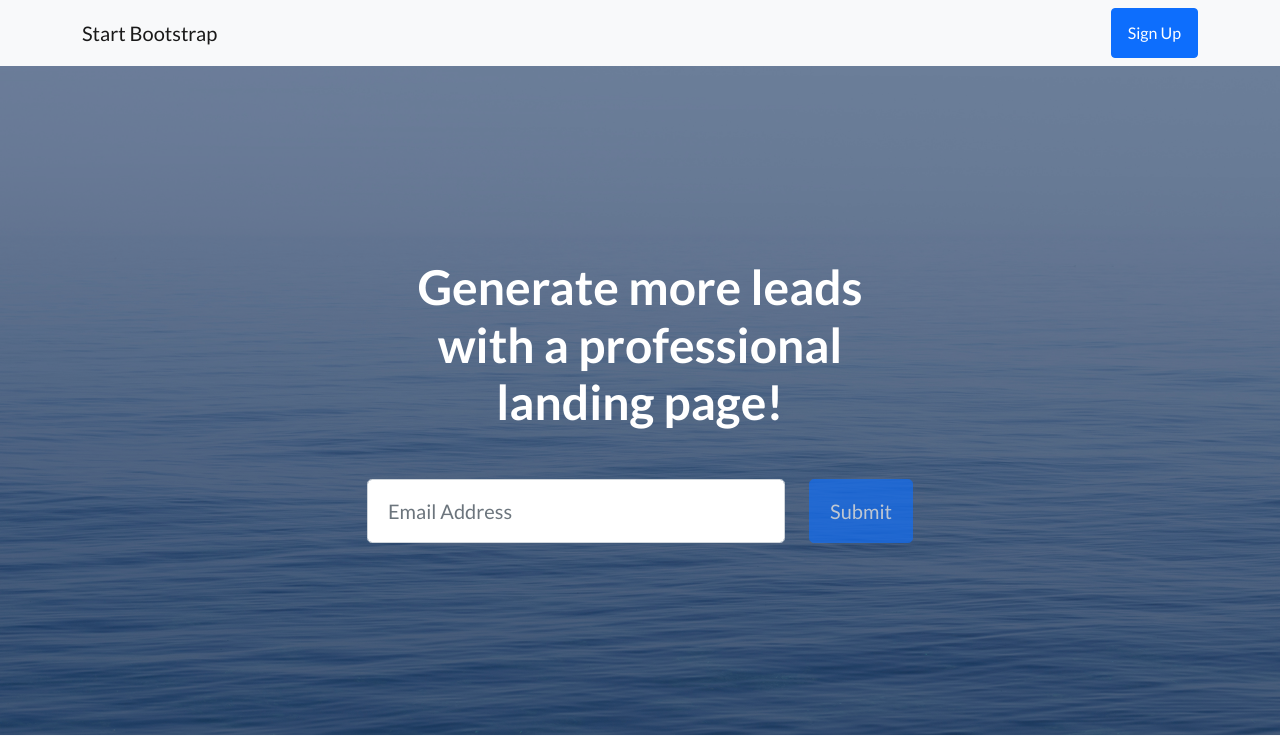
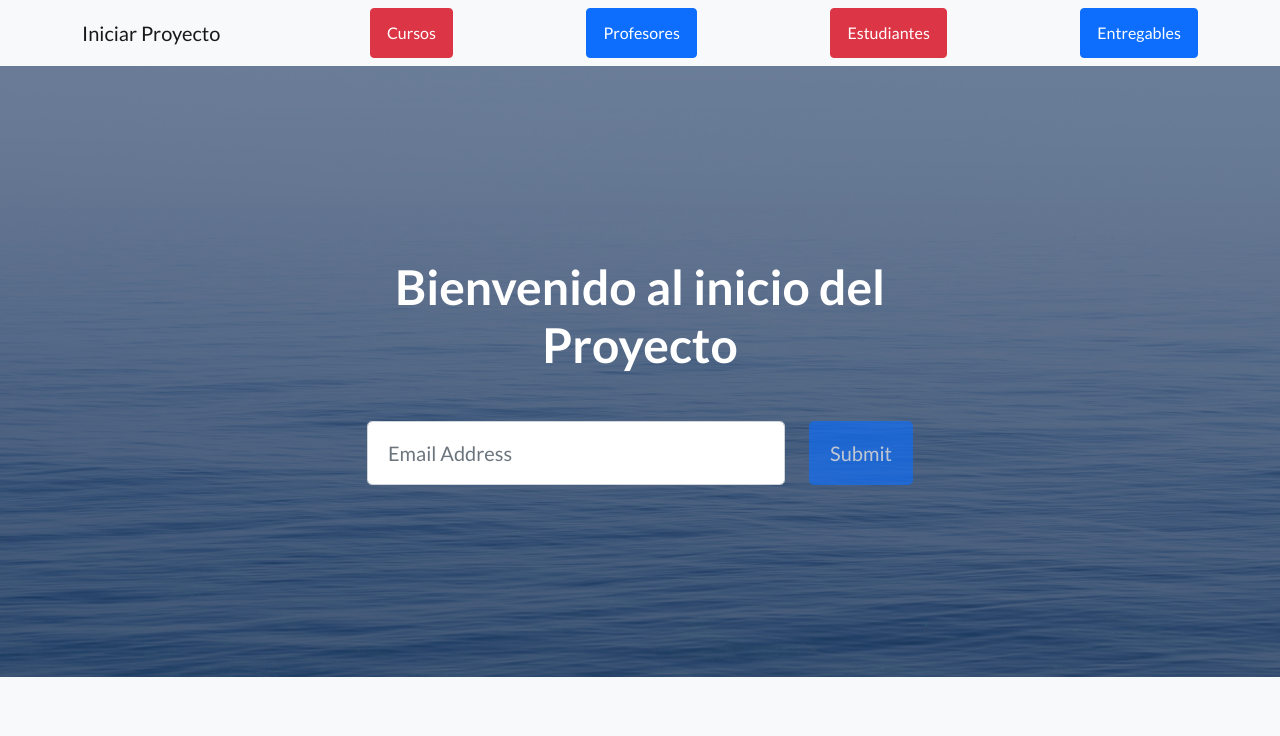
Before and after one commit to LotoNahuel/Pre-Entrega_Proyecto-Final, a Django app: page /AppCoder/ in a window 1280 px wide. Shown: the top 736 px of the page. Run offline with Django 4.2, Linux system fonts and the light colour scheme; some libraries are stand-ins or nearby versions.

Commit message:
BotonesAgregados

```diff
--- a/AppCoder/templates/inicio.html
+++ b/AppCoder/templates/inicio.html
@@ -20,8 +20,11 @@
         <!-- Navigation-->
         <nav class="navbar navbar-light bg-light static-top">
             <div class="container">
-                <a class="navbar-brand" href="#!">Start Bootstrap</a>
-                <a class="btn btn-primary" href="#signup">Sign Up</a>
+                <a class="navbar-brand" href="#!">Iniciar Proyecto</a>
+                <a class="btn btn-danger" href="#signup">Cursos</a>
+                <a class="btn btn-primary" href="#signup">Profesores</a>
+                <a class="btn btn-danger" href="#signup">Estudiantes</a>
+                <a class="btn btn-primary" href="#signup">Entregables</a>
             </div>
         </nav>
         <!-- Masthead-->
@@ -31,7 +34,7 @@
                     <div class="col-xl-6">
                         <div class="text-center text-white">
                             <!-- Page heading-->
-                            <h1 class="mb-5">Generate more leads with a professional landing page!</h1>
+                            <h1 class="mb-5">Bienvenido al inicio del Proyecto</h1>
                             <!-- Signup form-->
                             <!-- * * * * * * * * * * * * * * *-->
                             <!-- * * SB Forms Contact Form * *-->
```
